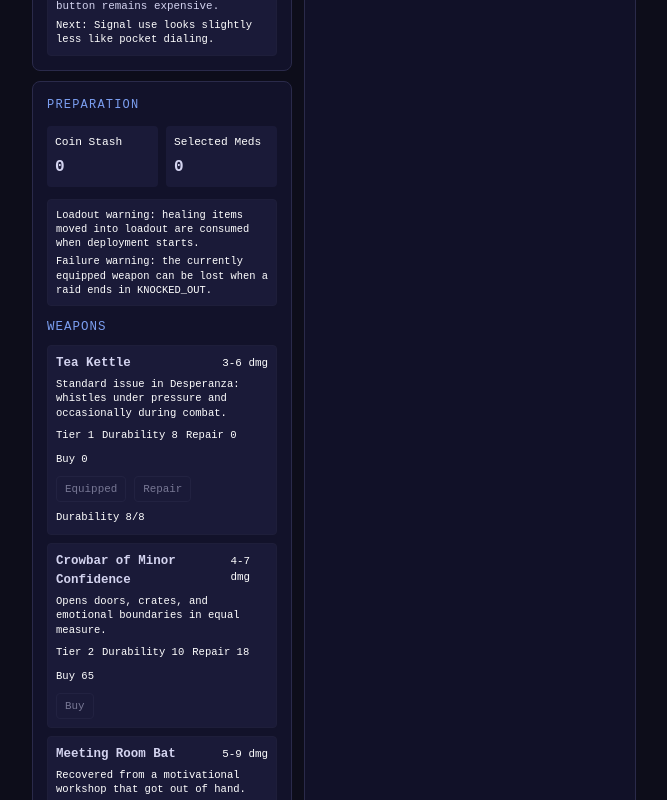
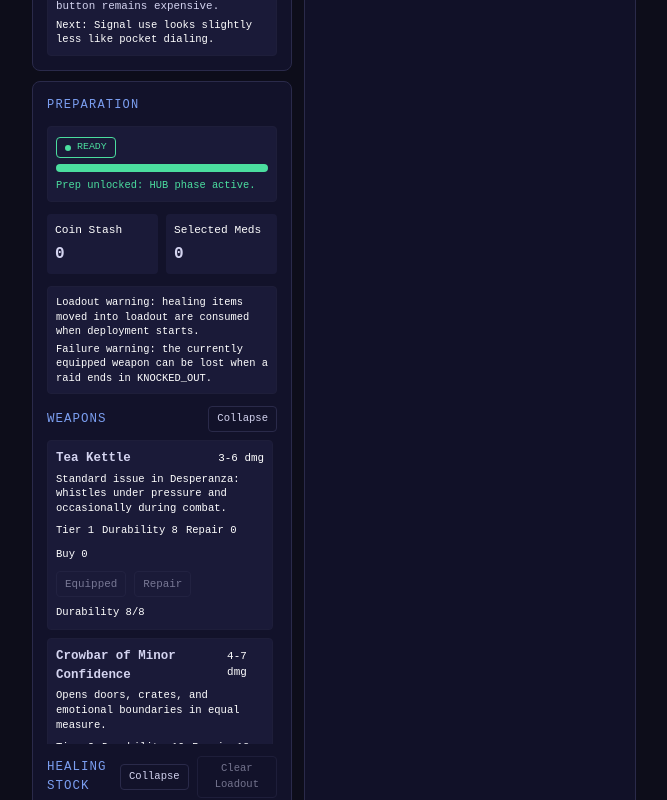
Before and after one commit to DanJ210/afk-raiders, a Vue app: page / in a window 1280 px wide. Shown: the part 1620-2420 px from the top of the page, without its empty margins (170-837 px from the left). Built offline with nearby package versions, Linux system fonts and the light colour scheme.

Commit message:
feat(preparation): implement confirmation dialog for weapon and healing item purchases

```diff
--- a/src/components/PreparationPanel.vue
+++ b/src/components/PreparationPanel.vue
@@ -1,6 +1,40 @@
 <script setup lang="ts">
+import { ref } from 'vue'
 import { formatNumber } from '../utils/stash'
 import { usePreparationViewModel } from '../composables/usePreparationViewModel'
+
+interface PreparationConfirmState {
+  open: boolean
+  title: string
+  message: string
+}
+
+const confirmState = ref<PreparationConfirmState>({
+  open: false,
+  title: '',
+  message: '',
+})
+
+let resolveConfirmation: ((value: boolean) => void) | null = null
+
+function requestConfirmation(message: string): Promise<boolean> {
+  const [titleLine, bodyLine] = message.split('\n\n')
+  confirmState.value = {
+    open: true,
+    title: titleLine ?? 'Confirm action',
+    message: bodyLine ?? '',
+  }
+
+  return new Promise<boolean>((resolve) => {
+    resolveConfirmation = resolve
+  })
+}
+
+function closeConfirmation(confirmed: boolean) {
+  confirmState.value.open = false
+  resolveConfirmation?.(confirmed)
+  resolveConfirmation = null
+}
 
 const {
   weaponCatalog,
@@ -22,12 +56,34 @@ const {
   getWeaponPurchaseCost,
   getWeaponRepairCost,
   getHealingPurchaseCost,
-} = usePreparationViewModel()
+} = usePreparationViewModel({
+  confirm: requestConfirmation,
+})
+
+const showWeapons = ref(true)
+const showHealing = ref(true)
 </script>
 
 <template>
   <section class="preparation-panel panel-card shrink-0 max-[600px]:p-2.5" aria-label="Preparation">
     <header class="section-header">PREPARATION</header>
+
+    <div class="mb-3 rounded border border-border-subtle bg-surface-raised p-2">
+      <div class="mb-1.5 inline-flex items-center gap-1.5 rounded border px-2 py-0.5 font-mono text-[0.62rem]"
+        :class="isHubPhase ? 'border-success text-success' : 'border-danger text-danger'"
+      >
+        <span class="h-1.5 w-1.5 rounded-full" :class="isHubPhase ? 'bg-success' : 'bg-danger'" aria-hidden="true" />
+        <span>{{ isHubPhase ? 'READY' : 'LOCKED' }}</span>
+      </div>
+      <div
+        class="h-2 w-full rounded"
+        :class="isHubPhase ? 'bg-success' : 'bg-danger'"
+        aria-hidden="true"
+      />
+      <p class="mt-1.5 mb-0 font-mono text-[0.65rem] leading-snug" :class="isHubPhase ? 'text-success' : 'text-danger'">
+        {{ isHubPhase ? 'Prep unlocked: HUB phase active.' : 'Prep locked: available only during HUB.' }}
+      </p>
+    </div>
 
     <div class="grid grid-cols-2 gap-2 mb-3">
       <div class="flex flex-col gap-1 bg-surface-raised p-2 rounded">
@@ -51,8 +107,16 @@ const {
 
     <div class="grid gap-3">
       <section>
-        <h3 class="m-0 mb-2 font-mono text-[0.78rem] text-accent uppercase tracking-[0.08em]">Weapons</h3>
-        <div class="grid gap-2">
+        <div class="mb-2 flex items-center justify-between gap-2">
+          <h3 class="m-0 font-mono text-[0.78rem] text-accent uppercase tracking-[0.08em]">Weapons</h3>
+          <button
+            type="button"
+            class="rounded border border-border px-2 py-1 font-mono text-[0.66rem] text-text bg-transparent cursor-pointer"
+            @click="showWeapons = !showWeapons"
+          >{{ showWeapons ? 'Collapse' : 'Expand' }}</button>
+        </div>
+
+        <div v-if="showWeapons" class="grid max-h-76 gap-2 overflow-y-auto pr-1">
           <article v-for="weapon in weaponCatalog" :key="weapon.id" class="rounded border border-border-subtle bg-surface-raised p-2">
             <div class="flex items-baseline justify-between gap-2">
               <h4 class="m-0 font-mono text-[0.78rem] font-bold text-text">{{ weapon.name }}</h4>
@@ -95,8 +159,16 @@ const {
 
       <section>
         <div class="flex items-center justify-between gap-2 mb-2">
-          <h3 class="m-0 font-mono text-[0.78rem] text-accent uppercase tracking-[0.08em]">Healing Stock</h3>
+          <div class="flex items-center gap-2">
+            <h3 class="m-0 font-mono text-[0.78rem] text-accent uppercase tracking-[0.08em]">Healing Stock</h3>
+            <button
+              type="button"
+              class="rounded border border-border px-2 py-1 font-mono text-[0.66rem] text-text bg-transparent cursor-pointer"
+              @click="showHealing = !showHealing"
+            >{{ showHealing ? 'Collapse' : 'Expand' }}</button>
+          </div>
           <button
+            v-if="showHealing"
             type="button"
             class="rounded border border-border px-2 py-1 font-mono text-[0.66rem] text-text bg-transparent cursor-pointer disabled:opacity-50"
             :disabled="selectedHealingLoadout.length === 0 || !isHubPhase"
@@ -104,7 +176,7 @@ const {
           >Clear Loadout</button>
         </div>
 
-        <div class="grid gap-2">
+        <div v-if="showHealing" class="grid max-h-76 gap-2 overflow-y-auto pr-1">
           <article v-for="item in healingCatalog" :key="item.id" class="rounded border border-border-subtle bg-surface-raised p-2">
             <div class="flex items-baseline justify-between gap-2">
               <h4 class="m-0 font-mono text-[0.78rem] font-bold text-text">{{ item.name }}</h4>
@@ -143,4 +215,33 @@ const {
       </section>
     </div>
   </section>
+
+  <div
+    v-if="confirmState.open"
+    class="modal-overlay"
+    data-testid="prep-confirm-modal"
+    role="dialog"
+    aria-modal="true"
+    aria-label="Preparation confirmation"
+  >
+    <div class="modal-card" data-testid="prep-confirm-card">
+      <h4 class="m-0 font-mono text-[0.84rem] text-accent">{{ confirmState.title }}</h4>
+      <p v-if="confirmState.message" class="mt-2 mb-0 font-mono text-[0.72rem] leading-snug text-text">{{ confirmState.message }}</p>
+
+      <div class="mt-4 grid grid-cols-2 gap-2">
+        <button
+          type="button"
+          class="rounded border border-border px-3 py-2 font-mono text-[0.75rem] text-text bg-transparent cursor-pointer"
+          data-testid="prep-confirm-cancel"
+          @click="closeConfirmation(false)"
+        >Cancel</button>
+        <button
+          type="button"
+          class="rounded border border-accent px-3 py-2 font-mono text-[0.75rem] text-bg bg-accent cursor-pointer"
+          data-testid="prep-confirm-accept"
+          @click="closeConfirmation(true)"
+        >Confirm</button>
+      </div>
+    </div>
+  </div>
 </template>
--- a/src/composables/usePreparationViewModel.ts
+++ b/src/composables/usePreparationViewModel.ts
@@ -3,7 +3,7 @@ import { getHealingCatalog, getHealingPurchaseCost, getWeaponCatalog, getWeaponP
 import { useGameStore } from '../stores/gameStore'
 
 export interface PreparationViewModelOptions {
-  confirm?: (message: string) => boolean
+  confirm?: (message: string) => boolean | Promise<boolean>
 }
 
 export function usePreparationViewModel(options?: PreparationViewModelOptions) {
@@ -31,14 +31,14 @@ export function usePreparationViewModel(options?: PreparationViewModelOptions) {
     return selectedHealingLoadout.value.find(item => item.itemId === itemId)?.quantity ?? 0
   }
 
-  function purchaseWeapon(weaponId: string) {
+  async function purchaseWeapon(weaponId: string) {
     if (!isHubPhase.value) return
 
     const cost = getWeaponPurchaseCost(weaponId)
     const weapon = weaponCatalog.find(entry => entry.id === weaponId)
     if (!weapon) return
 
-    const confirmed = confirmDialog(
+    const confirmed = await confirmDialog(
       `Buy ${weapon.name} for ${cost.toLocaleString()} coins?\n\nEquipped weapons can be lost on failed raids.`,
     )
     if (!confirmed) return
@@ -46,14 +46,14 @@ export function usePreparationViewModel(options?: PreparationViewModelOptions) {
     store.purchaseWeapon(weaponId)
   }
 
-  function repairWeapon(weaponId: string) {
+  async function repairWeapon(weaponId: string) {
     if (!isHubPhase.value) return
 
     const cost = getWeaponRepairCost(weaponId)
     const weapon = weaponCatalog.find(entry => entry.id === weaponId)
     if (!weapon) return
 
-    const confirmed = confirmDialog(
+    const confirmed = await confirmDialog(
       `Repair ${weapon.name} for ${cost.toLocaleString()} coins?`,
     )
     if (!confirmed) return
@@ -61,13 +61,13 @@ export function usePreparationViewModel(options?: PreparationViewModelOptions) {
     store.repairWeapon(weaponId)
   }
 
-  function equipWeapon(weaponId: string) {
+  async function equipWeapon(weaponId: string) {
     if (!isHubPhase.value) return
 
     const weapon = weaponCatalog.find(entry => entry.id === weaponId)
     if (!weapon) return
 
-    const confirmed = confirmDialog(
+    const confirmed = await confirmDialog(
       `Equip ${weapon.name} for the next raid?\n\nIf the raid fails, this equipped weapon can be lost.`,
     )
     if (!confirmed) return
@@ -75,14 +75,14 @@ export function usePreparationViewModel(options?: PreparationViewModelOptions) {
     store.equipWeapon(weaponId)
   }
 
-  function purchaseHealingItem(itemId: string) {
+  async function purchaseHealingItem(itemId: string) {
     if (!isHubPhase.value) return
 
     const item = healingCatalog.find(entry => entry.id === itemId)
     if (!item) return
 
     const cost = getHealingPurchaseCost(itemId)
-    const confirmed = confirmDialog(
+    const confirmed = await confirmDialog(
       `Buy 1 ${item.name} for ${cost.toLocaleString()} coins?\n\nLoadout meds are consumed on deployment and are lost if the raid fails.`,
     )
     if (!confirmed) return
@@ -121,10 +121,10 @@ export function usePreparationViewModel(options?: PreparationViewModelOptions) {
     store.setSelectedHealingLoadout(next)
   }
 
-  function clearLoadout() {
+  async function clearLoadout() {
     if (!isHubPhase.value) return
 
-    const confirmed = confirmDialog(
+    const confirmed = await confirmDialog(
       'Clear the selected medical loadout?\n\nOnly staged loadout items are cleared. Purchased stock remains in storage.',
     )
     if (!confirmed) return
```
Also changed, not shown: 2 other files (tests, documents, lock files or other folders).
